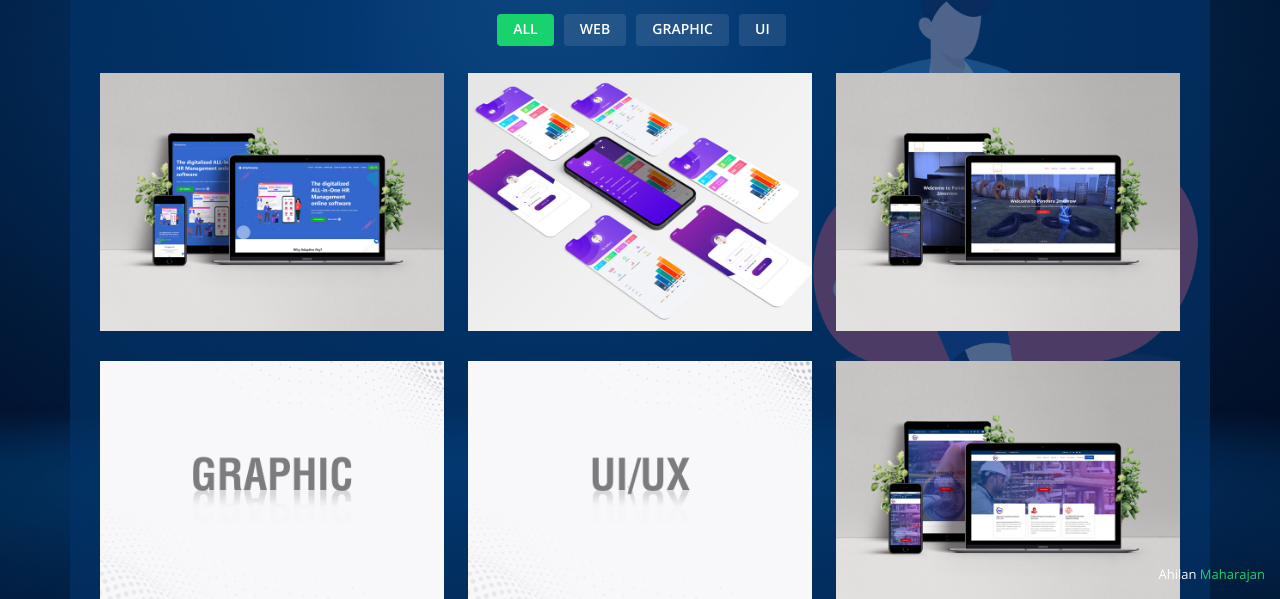
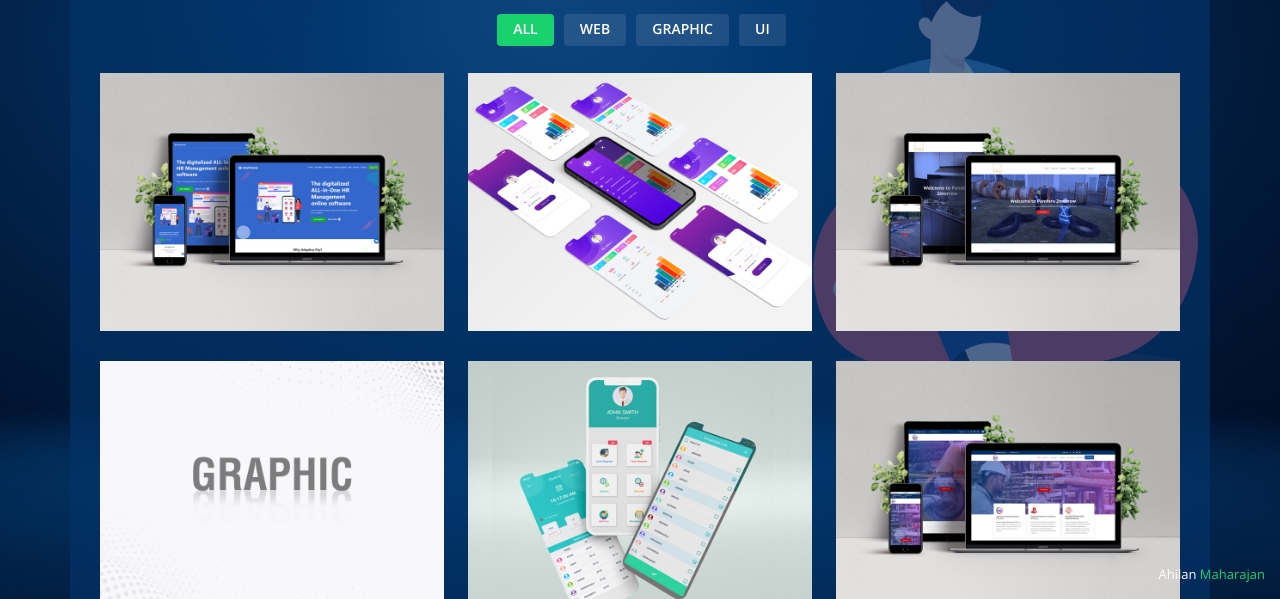
Before and after one commit to ahilanrajan/myprofile, a plain HTML site: page index.html in a window 1280 px wide. Both pictures are taken after a click on the link "Portfolio". Shown: the part 201-800 px from the top of the page. Drawn offline with nearby package versions, Linux system fonts and the light colour scheme.

Commit message:
Update index.html

```diff
--- a/index.html
+++ b/index.html
@@ -404,12 +404,12 @@
 
         <div class="col-lg-4 col-md-6 portfolio-item filter-ui">
           <div class="portfolio-wrap">
-            <img src="assets/img/portfolio/uiux.jpg" class="img-fluid" alt="">
+            <img src="assets/img/portfolio/uiux-2.jpg" class="img-fluid" alt="">
             <div class="portfolio-info">
               <h4>UI/UX 2 </h4>
               <p>UI/UX</p>
               <div class="portfolio-links">
-                <a href="assets/img/portfolio/uiux.jpg" data-gallery="portfolioGallery" class="portfolio-lightbox" title="UI/UX 2"><i class="bx bx-plus"></i></a>
+                <a href="assets/img/portfolio/uiux-2.jpg" data-gallery="portfolioGallery" class="portfolio-lightbox" title="UI/UX 2"><i class="bx bx-plus"></i></a>
                 <a href="portfolio-details.html" data-gallery="portfolioDetailsGallery" data-glightbox="type: external" class="portfolio-details-lightbox" title="Portfolio Details"><i class="bx bx-link"></i></a>
               </div>
             </div>
```
